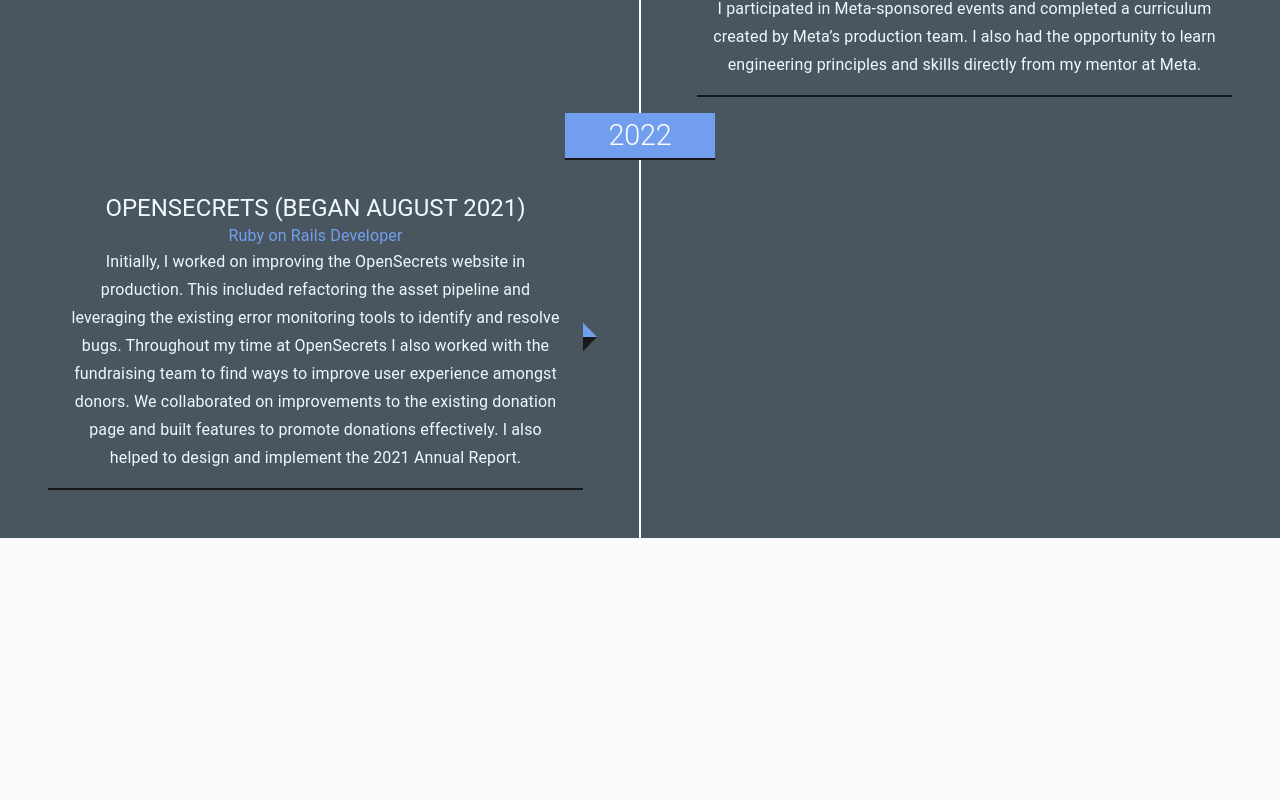
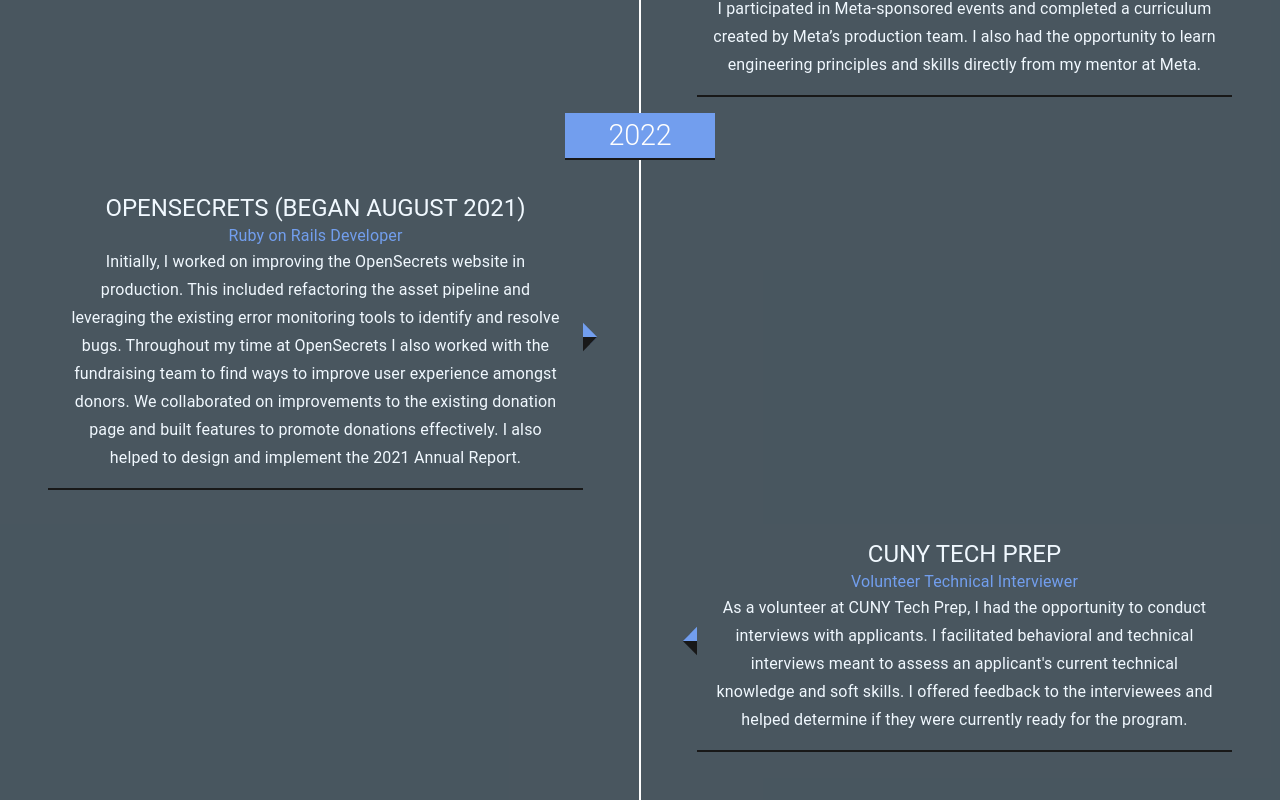
Before and after one commit to anthonymjimenez/Portfolio-Site, a React (Create React App) app: page /resume in a window 1280 px wide. Shown: the part 1509-2309 px from the top of the page. Before the commit the page ends 2047 px from the top, so only its background shows below. Built offline with nearby package versions, Linux system fonts and the light colour scheme.

Commit message:
added CUNY Tech prep to resume

```diff
--- a/src/components/Resume.jsx
+++ b/src/components/Resume.jsx
@@ -273,6 +273,29 @@
             helped to design and implement the 2021 Annual Report.{" "}
           </Typography>
         </Box>
+        <Box component="div" className={classes.timeLineItem}>
+          <Typography
+            variant="h5"
+            align="center"
+            className={classes.subHeading}
+          >
+            CUNY Tech Prep
+          </Typography>
+          <Typography variant="body1" align="center" className={classes.body1}>
+            Volunteer Technical Interviewer
+          </Typography>
+          <Typography
+            variant="subtitle1"
+            align="center"
+            className={classes.subtitle1}
+          >
+            As a volunteer at CUNY Tech Prep, I had the opportunity to conduct
+            interviews with applicants. I facilitated behavioral and technical
+            interviews meant to assess an applicant's current technical
+            knowledge and soft skills. I offered feedback to the interviewees
+            and helped determine if they were currently ready for the program.{" "}
+          </Typography>
+        </Box>
       </Box>
     </Box>
   );
```
